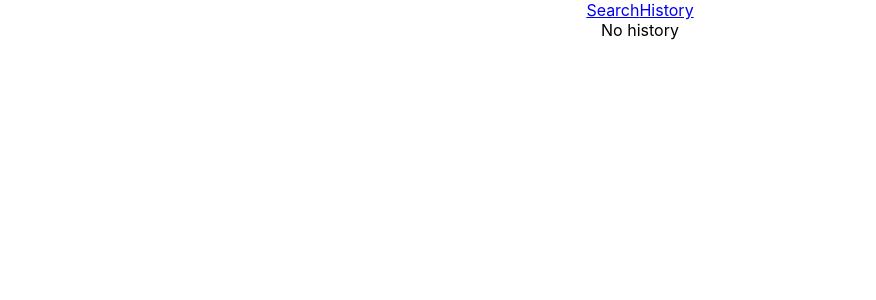
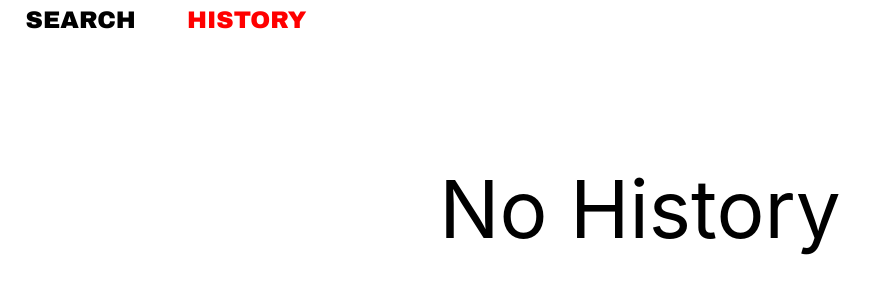
Before and after one commit to anvalenton/hackernews, a React (Create React App) app: page /history in a window 1280 px wide. Shown: the top 300 px of the page, without its empty margins (0-876 px from the left). Built offline with nearby package versions, Linux system fonts and the light colour scheme.

Commit message:
minimal styling, all components working. done

```diff
--- a/public/index.html
+++ b/public/index.html
@@ -24,7 +24,10 @@
       work correctly both with client-side routing and a non-root public URL.
       Learn how to configure a non-root public URL by running `npm run build`.
     -->
-    <title>React App</title>
+    <title>Search App</title>
+    <link rel="preconnect" href="https://fonts.googleapis.com">
+    <link rel="preconnect" href="https://fonts.gstatic.com" crossorigin>
+    <link href="https://fonts.googleapis.com/css2?family=Archivo+Black&family=Lato&display=swap" rel="stylesheet">
   </head>
   <body>
     <noscript>You need to enable JavaScript to run this app.</noscript>
--- a/src/App.css
+++ b/src/App.css
@@ -1,38 +1,92 @@
+
+
 .App {
   text-align: center;
 }
 
-.App-logo {
-  height: 40vmin;
-  pointer-events: none;
+nav {
+
+  height: 5vh;
+  display: flex;
+  justify-content: center;
+  align-items: center;
+  font-family: 'Archivo Black', sans-serif;
+  position: fixed;
+  top: 0;
+
+}
+.nohistorytext-container {
+  margin-top: 20vh;
+  font-size: 10vh;
+}
+.navlink-container {
+  margin-left: 2vw;
+  margin-right: 2vw;
+
 }
 
-@media (prefers-reduced-motion: no-preference) {
-  .App-logo {
-    animation: App-logo-spin infinite 20s linear;
-  }
+.navlink {
+  text-decoration: none;
+  font-size: 3vh;
+  color: black;
 }
 
-.App-header {
-  background-color: #282c34;
-  min-height: 100vh;
-  display: flex;
-  flex-direction: column;
-  align-items: center;
-  justify-content: center;
-  font-size: calc(10px + 2vmin);
-  color: white;
+.active {
+  color: red;
 }
 
-.App-link {
-  color: #61dafb;
+ul {
+  list-style: none;
+  font-family: Lato;
+}
+li {
+  margin-top: 1vh;
+  margin-bottom: 1vh;
+  text-decoration: none;
+}
+input {
+  margin-top: 9vh;
+  margin-bottom: 5vh;
+  border-top: none;
+  border-right: none;
+  border-left: none;
+  border-bottom: 2px solid black;
+  height: 5vh;
+  width: 40vw;
+  font-size: 4vh;
+  text-align: center;
 }
 
-@keyframes App-logo-spin {
-  from {
-    transform: rotate(0deg);
-  }
-  to {
-    transform: rotate(360deg);
-  }
+
+input:focus {
+  outline: none;
 }
+
+input.placeholder {
+  text-align: center;
+}
+::placeholder {
+  font-size: 4vh;
+
+
+}
+
+::-webkit-input-placeholder {
+  text-align: center;
+}
+
+:-moz-placeholder { /* Firefox 18- */
+  text-align: center;
+}
+
+::-moz-placeholder {  /* Firefox 19+ */
+  text-align: center;
+}
+
+:-ms-input-placeholder {
+  text-align: center;
+}
+
+.searchhistory-container {
+  margin-top: 15vh;
+}
--- a/src/App.js
+++ b/src/App.js
@@ -9,7 +9,7 @@ function App() {
   return (
     <div className="App">
       <BrowserRouter>
-        <Nav></Nav>
+        <Nav />
         <Route path='/search/:query'>
           <Search />
         </Route>
--- a/src/History.js
+++ b/src/History.js
@@ -19,7 +19,7 @@ const History = () => {
 
                         <li key={uuidv4()}>
                         <div className='pastsearch-div'>
-                            <NavLink to={`/search/${search}`}>{search}</NavLink>
+                            <NavLink to={`/search/${search}`} activeClassName={'active'}>{search}</NavLink>
                         </div>
                         </li>
                     ))}
@@ -38,7 +38,7 @@ const History = () => {
 
             <div>
 
-                <div className='nohistorytext-container'>No history</div>
+                <div className='nohistorytext-container'>No History</div>
             </div>
         )
     }
--- a/src/Nav.js
+++ b/src/Nav.js
@@ -1,16 +1,20 @@
-import React, { useEffect, useState } from "react";
-import {NavLink} from 'react-router-dom';
+import React from "react";
+import {NavLink, useLocation} from 'react-router-dom';
 
 const Nav = () => {
 
 
-
-
+    const {pathname} = useLocation();
 
     return (
-        <nav>
-            <NavLink exact to='/'>Search</NavLink>
-            <NavLink exact to='/history'>History</NavLink>
+        <nav className='nav'>
+            <div className='navlink-container'>
+            <NavLink className='navlink' isActive={() => (pathname.includes('/search') || pathname === '/')}exact to='/'>SEARCH</NavLink>
+            </div>
+            <div className='navlink-container'>
+            <NavLink className='navlink' exact to='/history'>HISTORY</NavLink>
+            </div>
+
 
         </nav>
 
--- a/src/Search.js
+++ b/src/Search.js
@@ -1,4 +1,4 @@
-import React, { useEffect, useState } from "react";
+import React, { useEffect, useState, useRef } from "react";
 import axios from 'axios';
 import Stories from "./Stories"
 import { useParams} from "react-router-dom";
@@ -11,11 +11,11 @@ const Search = () => {
     const initialGETURL = 'http://hn.algolia.com/api/v1/search_by_date?tags=story';
 
     const {query} = useParams();
-    const [searchValue, setSearchValue] = useState(query);
+    const [searchValue, setSearchValue] = useState(() => (query? query: ''));
     const [searchHistory, setSearchHistory] = useState([]);
     const [stories, setStories] = useState([]);
 
-    let debounceHandler = null;
+    let debounceHandler = useRef(null);
 
 
     async function getStories(searchTerm) {
@@ -48,10 +48,10 @@ const Search = () => {
         let lastSearched = searchHistory[searchHistory.length-1];
         if (searchValue && searchValue !== lastSearched ) {
 
-            clearTimeout(debounceHandler);
-            debounceHandler = setTimeout(() => {
+            clearTimeout(debounceHandler.current);
+            debounceHandler.current = setTimeout(() => {
                 getStories(searchValue);
-                setSearchHistory((prevState) => ([...new Set([...prevState, searchValue])]));
+                setSearchHistory((prevState) => ([...new Set([searchValue, ...prevState])]));
 
             }, 400)
 
@@ -64,7 +64,7 @@ const Search = () => {
             getStories();
         }
 
-    }, [searchValue])
+    }, [searchValue, searchHistory])
 
     useEffect(() => {
 
--- a/src/Stories.js
+++ b/src/Stories.js
@@ -1,4 +1,4 @@
-import React, { useEffect, useState } from "react";
+import React from "react";
 import {v4 as uuidv4} from 'uuid';
 
 const Stories = ({storyArr}) => {
@@ -13,7 +13,7 @@ return (
 
             return  <li key={uuidv4()}>
                     <div className='title-div'>
-                    <a href={story.url}>{story.title}</a><span className='author'> by {story.author}</span>
+                    <a href={story.url} target="_blank" rel="noreferrer noopener">{story.title}</a><span className='author'> by {story.author}</span>
                     </div>
                     <div className='linkinfo-div'>
                     <span>Posted: {story.created_at.slice(0,10)}</span>
@@ -22,9 +22,6 @@ return (
                     </li>
 
             }
-
-
-
             })}
 
 
```
